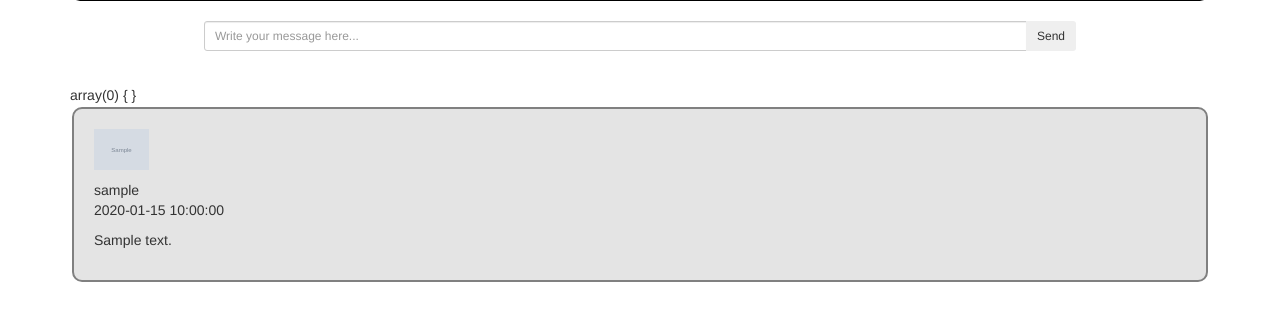
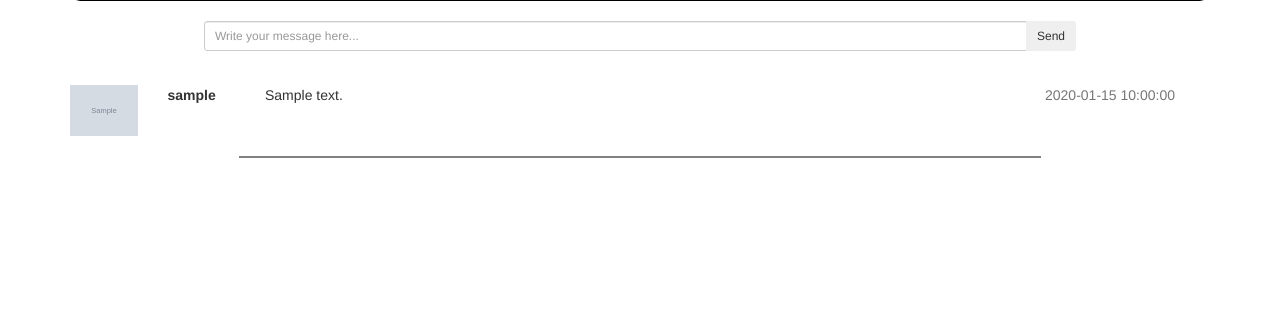
Before and after one commit to Marouane90/chantage, a PHP site: page /index.php?page=create_message in a window 1280 px wide. Shown: the part 165-486 px from the top of the page. Run offline with PHP 8.4, Linux system fonts and the light colour scheme; tables that the repository leaves empty hold one stand-in row (values such as "Sample post"); grey boxes marked "Sample" are stand-in pictures.

Commit message:
Mise à jour CSS

```diff
--- a/apps/messages.php
+++ b/apps/messages.php
@@ -1,8 +1,14 @@
 <?php
+$count = 0;
 $res = mysqli_query($db, "SELECT messages.*,users.login,users.avatar FROM  messages , users WHERE users.id = messages.id_author ORDER BY date DESC");
 while ($message = mysqli_fetch_assoc($res))
 {
+	if ($count % 2 == 0)
+		$pos = "left";
+	else
+		$pos = "right";
 	require('views/messages.phtml');
+	$count++;
 }
 // if (isset($_GET['id']))
 // {
--- a/styles/style.css
+++ b/styles/style.css
@@ -1,68 +1,15 @@
-/**{
-	box-sizing: border-box;
-}
-.row{
-	margin-top: 30px;
-}
-.panel .panel-primary{
-	list-style: none;
-}
-div.article
-{
-	background-color: white;
-	padding: 20px;
-	margin-top: 50px;
-}
-textarea.userarticle{
-	width: 100%;
-	margin-bottom: 30px;
-}
+/*STYLE CHAT CSS*/
 
-div.userarticle{
-	margin-top: 30px;
-}
-button.btn-inverse{
-	margin-top: 20px;
-}
-.thumbnail {
-    padding:0px;
-}
-.panel {
-	position:relative;
-    float:none;
-}
-.panel>.panel-heading:after,.panel>.panel-heading:before{
-	position:absolute;
-	top:11px;left:-16px;
-	right:100%;
-	width:0;
-	height:0;
-	content:" ";
-	border-color:transparent;
-	border-style:solid solid outset;
-	pointer-events:none;
-
-}
-.panel>.panel-heading:after{
-	border-width:7px;
-	border-right-color:#f7f7f7;
-	margin-top:1px;
-	margin-left:2px;
-}
-.panel>.panel-heading:before{
-	border-right-color:#ddd;
-	border-width:8px;
-}*/
-img {
-    width: 5%;
-}
 
 h1 {
     font-size: 25px;
     font-family: 'Lobster', cursive;
     color: white;
     margin-top: 10px;
- /*   margin-left: 20px;*/
+}
+
+ul {
+	padding-left: 0;
 }
 
 .top-bar {
@@ -71,17 +18,6 @@ h1 {
     overflow: hidden;
     height: 50px;
     border-radius: 10px;
-}
-
-.conversation {
-    border-radius: 10px;
-    padding: 20px;
-    background-color: #E4E4E4;
-	border-top: 2px solid grey;
-	border-bottom: 2px solid grey;
-	border-left: 2px solid grey;
-	border-right: 2px solid grey;
-	margin: 2px;
 }
 
 .input-group {
@@ -96,3 +32,23 @@ h1 {
     padding: 10px;
     text-align: center;
 }
+
+.conversation {
+    border-radius: 10px;
+    padding: 20px;
+    background-color: #E4E4E4;
+	border-top: 2px solid grey;
+	border-bottom: 2px solid grey;
+	border-left: 2px solid grey;
+	border-right: 2px solid grey;
+	margin: 2px;
+}
+
+hr {
+	width: 800px;
+	border: 1px solid grey;
+}
+
+.msg_content {
+
+}
--- a/views/create_message.phtml
+++ b/views/create_message.phtml
@@ -1,8 +1,4 @@
-<!-- <form method="post">
-	<label for="content">Message</label>
-	<textarea class="textarea" name="content" id="content"></textarea>
-	<button type="submit" class="btn btn-default">Envoyer</button>
-</form> -->
+
 <div class="article">
 	<header class="top-bar">
 		<h1>Chantage</h1>
@@ -16,8 +12,13 @@
         </span>
     </div>
 </form>
-<div class="js_msg_list">
+
+    <div class="chat">
+      <div class="chat-history">
+        <ul class="chat-ul">
 	<?php require('apps/messages.php'); ?>
+	</ul>
+</div>
 </div>
 <script>
 setInterval(function()
--- a/views/messages.phtml
+++ b/views/messages.phtml
@@ -1,7 +1,17 @@
-<div class="conversation">
-		<p><img src="<?=htmlentities($message['avatar'])?>"></p>
-		<?=htmlentities($message['login'])?>
-		<p><?=$message['date']?></p>
 
-		<p><?=htmlentities($message['content'])?></p>
+
+<div class="row message">
+	<div class="col-sm-1">
+		<img class="img-responsive user-photo" src="<?=$message['avatar']?>">
+	</div>
+	<div class="col-sm-1">
+		<strong><?=$message['login']?></strong>
+	</div>
+	<div class="col-sm-8 msg_content">
+		<?=$message['content']?>
+	</div>
+	<div class="col-sm-2">
+		<span class="text-muted"><?=$message['date']?></span>
+	</div>
 </div>
+	<div><hr></div>
```
